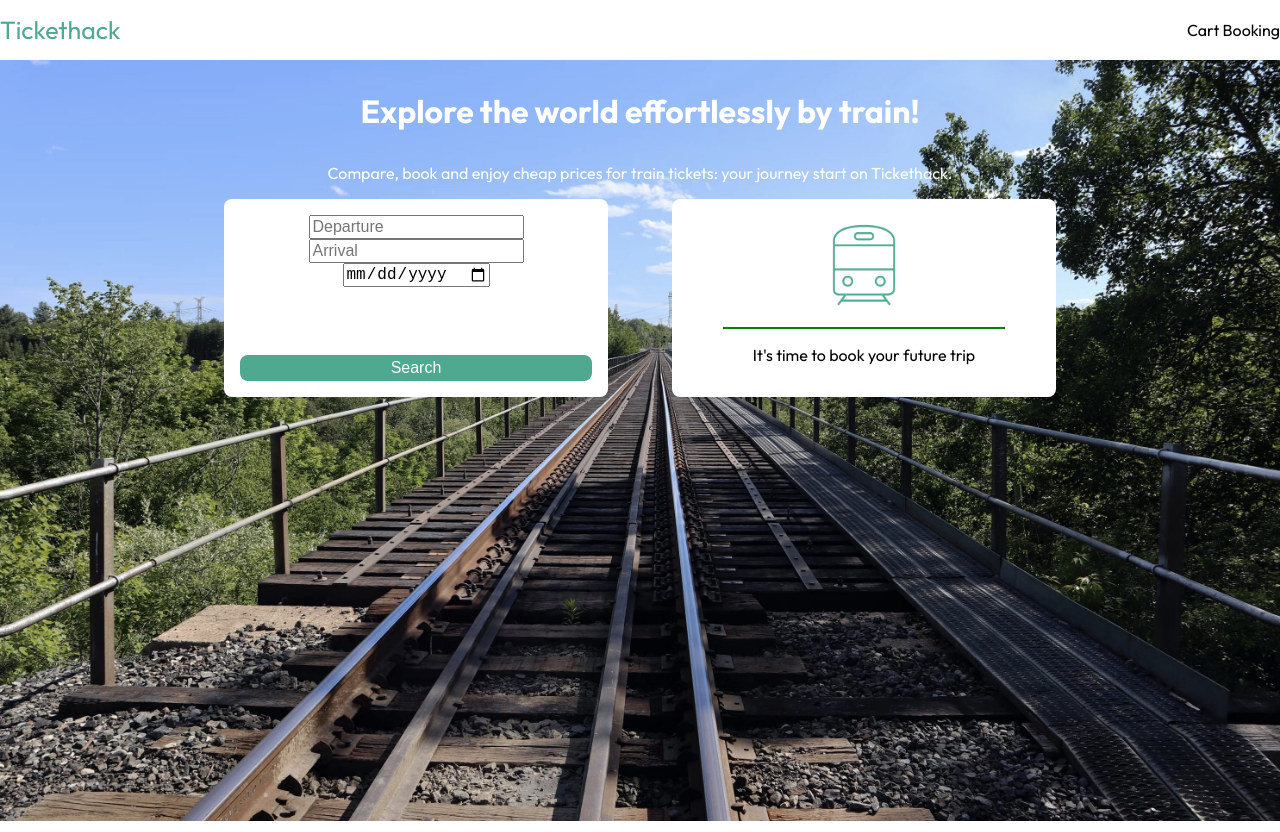
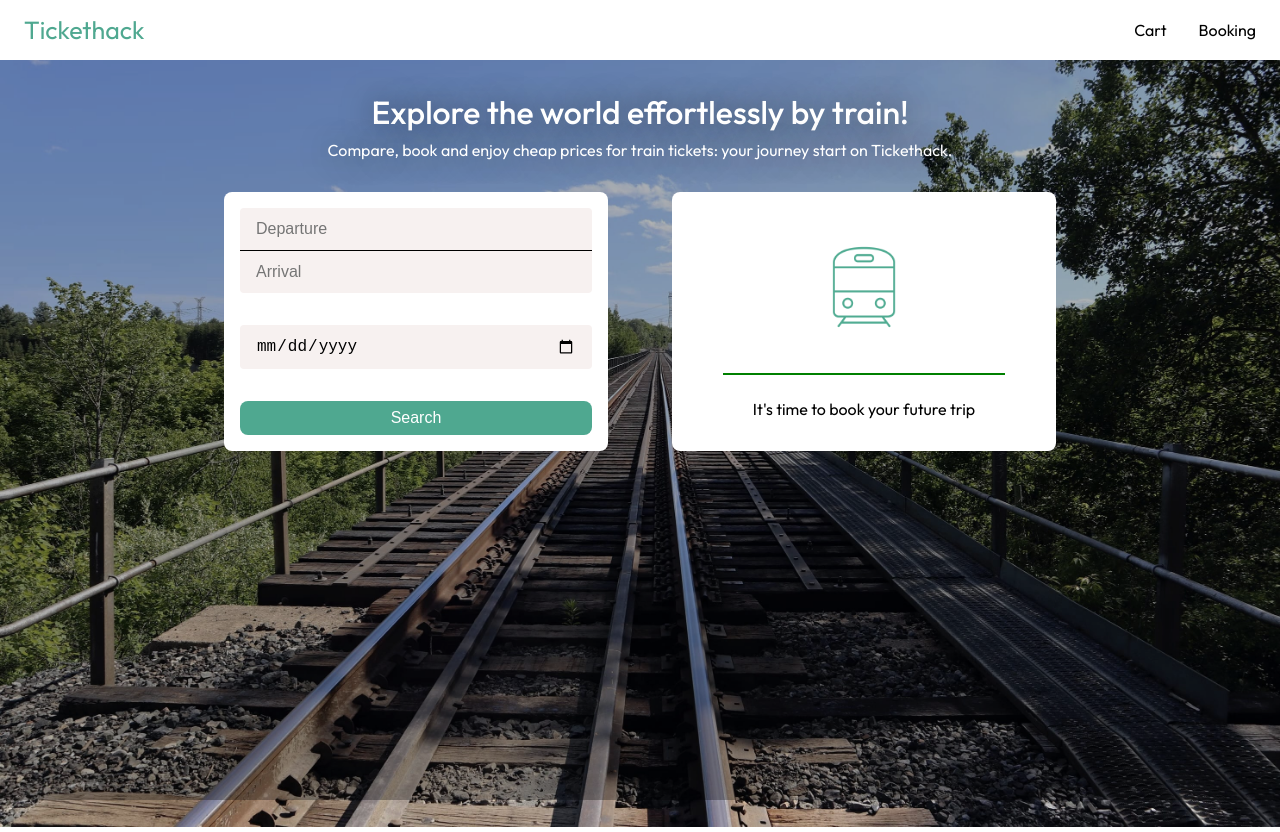
Before and after one commit to pierre273366/TicketHack, a plain HTML site: page frontend/index.html in a window 1280 px wide. Drawn offline with Linux system fonts and the light colour scheme.

Commit message:
CSS / HTML - Home

```diff
--- /dev/null
+++ b/frontend/cart-booking.css
@@ -0,0 +1,159 @@
+* {
+  box-sizing: border-box;
+}
+
+p,
+button,
+input {
+  font-size: 16px;
+}
+
+body {
+  width: 100vw;
+  height: 100vh;
+  margin: 0;
+  padding: 0;
+  font-family: "Outfit", sans-serif;
+}
+
+.button {
+  background-color: rgb(79, 168, 144);
+  border: none;
+  color: white;
+  text-align: center;
+  padding: 4px 16px;
+  border-radius: 8px;
+  cursor: pointer;
+}
+
+#home {
+  background-image: url("images/background.jpg");
+  background-size: cover;
+  background-position: center;
+  background-repeat: no-repeat;
+}
+
+header {
+  display: flex;
+  justify-content: space-between;
+  align-items: center;
+  height: 60px;
+  background-color: white;
+}
+
+#brandName {
+  font-size: 25px;
+  color: rgb(79, 168, 144);
+  text-decoration: none;
+}
+
+a {
+  text-decoration: none;
+  color: black;
+}
+
+.hidden {
+  display: none !important;
+}
+
+main {
+  height: calc(100% - 60px);
+  width: 100%;
+  text-align: center;
+}
+
+.blanc {
+  color: white;
+  padding-top: 10px;
+}
+
+#twocards {
+  display: flex;
+  justify-content: center;
+  gap: 5%;
+}
+
+.card {
+  background-color: white;
+  border-radius: 8px;
+  width: 30%;
+  padding: 16px;
+  max-height: 50vh;
+  overflow: scroll;
+}
+
+#searchCard {
+  display: flex;
+  flex-direction: column;
+  justify-content: space-between;
+}
+
+.imgtrain {
+  width: 100px;
+  margin: auto;
+}
+
+.borderTrain {
+  border: 1px solid green;
+  width: 80%;
+}
+
+#tripsList {
+  display: flex;
+  flex-direction: column;
+  gap: 8px;
+}
+
+.tripList_row {
+  width: 100%;
+  display: flex;
+  flex-wrap: wrap;
+  align-items: center;
+  justify-content: space-between;
+  gap: 4px;
+  background-color: #f7f1f0;
+  padding: 4px 8px;
+  border-radius: 8px;
+}
+
+#cart {
+  background-color: #f7f1f0;
+}
+
+#maincart {
+  display: flex;
+  justify-content: center;
+  align-items: center;
+}
+
+#myCart {
+  background-color: white;
+  border-radius: 8px;
+  width: 30%;
+  padding: 16px;
+}
+
+#entete {
+  font-size: 8px;
+  padding-bottom: 60px;
+}
+
+#footer {
+  display: flex;
+  height: 10%;
+  background-color: black;
+  justify-content: space-between;
+  align-items: center;
+  color: white;
+}
+
+.purchase {
+  background-color: rgb(79, 168, 144);
+}
+
+.planTrip {
+  background-color: white;
+  border-radius: 8px;
+  width: 30%;
+  padding: 16px;
+}
--- /dev/null
+++ b/frontend/home.css
@@ -0,0 +1,120 @@
+body#home {
+  background-image: url("images/background.jpg");
+  background-size: cover;
+  background-position: center;
+  background-repeat: no-repeat;
+  position: relative;
+}
+
+body#home::after {
+  content: "";
+  background-color: rgba(0, 0, 0, 0.3);
+  position: absolute;
+  width: 100%;
+  height: 100%;
+  top: 0;
+  left: 0;
+  z-index: 1;
+}
+
+#homeTitle, #homeDescription {
+  color: white;
+  text-shadow: 0 0 30px rgba(0, 0, 0, 0.6);
+}
+
+#homeTitle {
+  margin-top: 32px ;
+  margin-bottom: 8px;
+  font-weight: 500;
+}
+
+#homeDescription {
+  margin-top: 0 ;
+  margin-bottom: 32px;
+}
+
+#twocards {
+  display: flex;
+  justify-content: center;
+  gap: 5%;
+}
+
+.card {
+  background-color: white;
+  border-radius: 8px;
+  width: 30%;
+  padding: 16px;
+  max-height: 50vh;
+  overflow: scroll;
+}
+
+#searchCard {
+  display: flex;
+  flex-direction: column;
+  justify-content: space-between;
+}
+
+.imgtrain {
+  width: 100px;
+  margin: auto;
+}
+
+.borderTrain {
+  border: 1px solid green;
+  width: 80%;
+}
+
+#tripsList {
+  display: flex;
+  flex-direction: column;
+  gap: 8px;
+}
+
+.tripList_row {
+  width: 100%;
+  display: flex;
+  flex-wrap: wrap;
+  align-items: center;
+  justify-content: space-between;
+  gap: 4px;
+  background-color: #f7f1f0;
+  padding: 4px 8px;
+  border-radius: 8px;
+}
+
+#searchCard {
+  display: flex;
+  flex-direction: column;
+  gap: 32px;
+}
+
+#searchCard input {
+  background-color: #f7f1f0;
+  display: block;
+  width: 100%;
+  border: none;
+  border-radius: 4px;
+  padding: 12px 16px;
+}
+
+#searchCard_depart-arrival input:first-child {
+  border-radius: 4px 4px 0 0;
+  border-bottom: 1px solid black;
+}
+
+#searchCard_depart-arrival input:last-child {
+  border-radius: 0 0 4px 4px;
+}
+
+#searchTrip {
+  padding: 8px 16px;
+}
+
+#timeToBook, #noTripFound {
+  height: 100%;
+  width: 100%;
+  display: flex;
+  flex-direction: column;
+  justify-content: center;
+  align-items: center;
+}
--- a/frontend/index.html
+++ b/frontend/index.html
@@ -4,6 +4,7 @@
     <meta charset="utf-8" />
     <title>Home</title>
     <link rel="stylesheet" href="./style.css" />
+    <link rel="stylesheet" href="./home.css" />
     <link rel="preconnect" href="https://fonts.googleapis.com" />
     <link rel="preconnect" href="https://fonts.gstatic.com" crossorigin />
     <link
@@ -14,21 +15,20 @@
   <body id="home">
     <header>
       <a id="brandName" href="./index.html">Tickethack</a>
-      <div>
+      <div id="menu">
         <a href="./cart.html">Cart</a>
         <a href="./bookings.html">Booking</a>
       </div>
     </header>
     <main>
-      <h1 class="blanc">Explore the world effortlessly by train!</h1>
-      <p class="blanc">
+      <h1 id="homeTitle">Explore the world effortlessly by train!</h1>
+      <p id="homeDescription">
         Compare, book and enjoy cheap prices for train tickets: your journey
         start on Tickethack.
       </p>
       <div id="twocards">
         <div class="card" id="searchCard">
-          <div>
-            <div>
+          <div id="searchCard_depart-arrival">
             <input
               type="text"
               required
@@ -43,7 +43,6 @@
             />
           </div>
           <input type="date" required placeholder="Search" id="inputDate" />
-          </div>
           <button type="button" class="button" id="searchTrip">Search</button>
         </div>
         <div class="card">
--- a/frontend/script.js
+++ b/frontend/script.js
@@ -1,10 +1,4 @@
 const URL = "http://localhost:3000";
-
-// ----- Home - Recherche de trips
-// l-> Récupérer les inputs
-// l-> GET dans /trips
-//     l-> Si le départ ou l'arrivée ou la date ne correspondent à rien ça retourne "Aucun voyage trouvé"
-//     l-> Sinon ça va afficher tous les voyages correspondants
 
 function getTrips(departure, arrival, date) {
   return fetch(`${URL}/trips/`, {
--- a/frontend/style.css
+++ b/frontend/style.css
@@ -9,7 +9,6 @@ input {
 }
 
 body {
-  width: 100vw;
   height: 100vh;
   margin: 0;
   padding: 0;
@@ -23,14 +22,11 @@ body {
   text-align: center;
   padding: 4px 16px;
   border-radius: 8px;
+  cursor: pointer;
 }
 
-#home {
-  background-image: url("images/background.jpg");
-  background-size: cover;
-  background-position: center;
-  background-repeat: no-repeat;
-}
+
+/* ----- Header ----- */
 
 header {
   display: flex;
@@ -38,6 +34,9 @@ header {
   align-items: center;
   height: 60px;
   background-color: white;
+  padding: 8px 24px;
+  position: relative;
+  z-index: 100;
 }
 
 #brandName {
@@ -46,9 +45,17 @@ header {
   text-decoration: none;
 }
 
-a {
+#menu {
+    display: flex;
+    gap: 32px;
+}
+
+#menu a {
+  color: black;
+}
+
+header a {
   text-decoration: none;
-  color: black;
 }
 
 .hidden {
@@ -57,102 +64,7 @@ a {
 
 main {
   height: calc(100% - 60px);
-  width: 100%;
   text-align: center;
+  position: relative;
+  z-index: 50;
 }
-
-.blanc {
-  color: white;
-  padding-top: 10px;
-}
-
-#twocards {
-  display: flex;
-  justify-content: center;
-  gap: 5%;
-}
-
-.card {
-  background-color: white;
-  border-radius: 8px;
-  width: 30%;
-  padding: 16px;
-  max-height: 50vh;
-  overflow: scroll;
-}
-
-#searchCard {
-  display: flex;
-  flex-direction: column;
-  justify-content: space-between;
-}
-
-.imgtrain {
-  width: 100px;
-  margin: auto;
-}
-
-.borderTrain {
-  border: 1px solid green;
-  width: 80%;
-}
-
-#tripsList {
-  display: flex;
-  flex-direction: column;
-  gap: 8px;
-}
-
-.tripList_row {
-  width: 100%;
-  display: flex;
-  flex-wrap: wrap;
-  align-items: center;
-  justify-content: space-between;
-  gap: 4px;
-  background-color: #f7f1f0;
-  padding: 4px 8px;
-  border-radius: 8px;
-}
-
-#cart {
-  background-color: #f7f1f0;
-}
-
-#maincart {
-  display: flex;
-  justify-content: center;
-  align-items: center;
-}
-
-#myCart {
-  background-color: white;
-  border-radius: 8px;
-  width: 30%;
-  padding: 16px;
-}
-
-#entete {
-  font-size: 8px;
-  padding-bottom: 60px;
-}
-
-#footer {
-  display: flex;
-  height: 10%;
-  background-color: black;
-  justify-content: space-between;
-  align-items: center;
-  color: white;
-}
-
-.purchase {
-  background-color: rgb(79, 168, 144);
-}
-
-.planTrip {
-  background-color: white;
-  border-radius: 8px;
-  width: 30%;
-  padding: 16px;
-}
```
Also changed, not shown: frontend/bookings.html (+1 -0 lines), frontend/cart.html (+1 -0 lines). Lines whose indentation alone changed are shown as unchanged.
